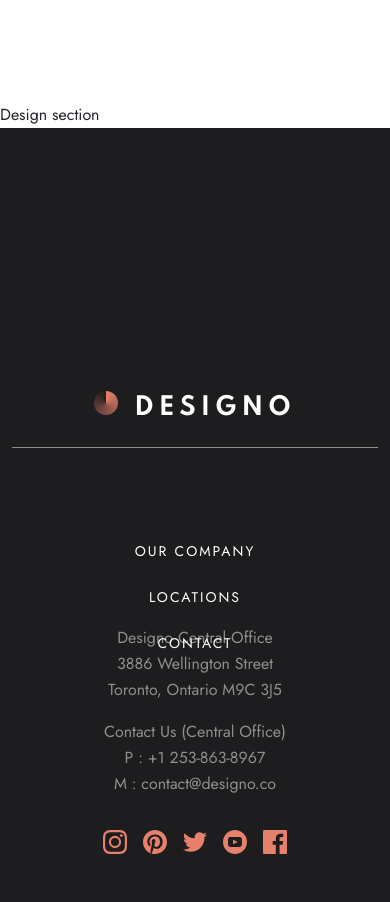
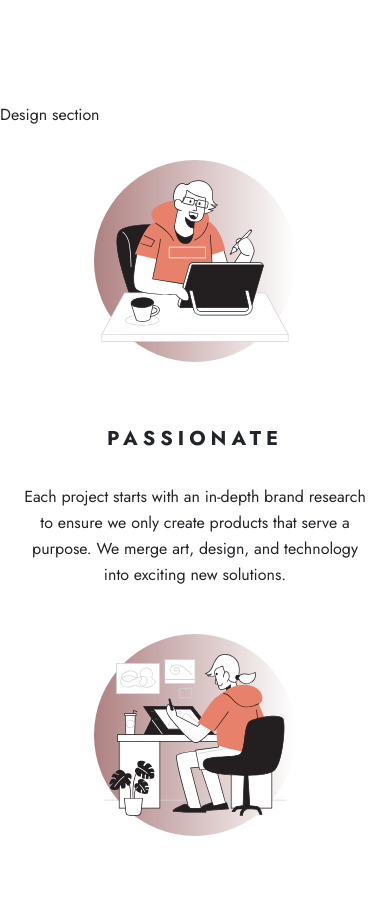
Before and after one commit to codejohnson89/react-designo, a React (Create React App) app: page / in a window 390 px wide. Shown: the part 1980-2882 px from the top of the page. Built offline with nearby package versions, Linux system fonts and the light colour scheme.

Commit message:
Built the about home cards but still needing to double check the mobile versions for this

```diff
--- a/src/App.js
+++ b/src/App.js
@@ -4,7 +4,6 @@ import './App.scss';
 
 import Footer from './components/Footer';
 import Header from './components/Header';
-import Jumbotron from './components/Jumbotron';
 
 import Home from './pages/Home';
 
--- a/src/App.scss
+++ b/src/App.scss
@@ -5,3 +5,4 @@
 @import './styles/footer';
 @import './styles/jumbotron';
 @import './styles/designs';
+@import './styles/aboutHomeCard';
--- /dev/null
+++ b/src/components/AboutHomeCard.js
@@ -0,0 +1,21 @@
+import React from 'react';
+
+
+const AboutHomeCard = (props) => {
+
+    const {heading, image, text, altText} = props;
+
+    return (
+            <div class="card-custom">
+                <figure>
+                    <img src={image} alt={altText} />
+                </figure>
+                <div className="content">
+                    <h3>{heading}</h3>
+                    <p>{text}</p>
+                </div>
+            </div>
+    )
+}
+
+export default AboutHomeCard;
--- a/src/components/Header.js
+++ b/src/components/Header.js
@@ -1,6 +1,6 @@
 import React from 'react';
 
-import { Navbar, Nav, Container, Row } from 'react-bootstrap';
+import { Navbar, Nav, Container } from 'react-bootstrap';
 
 const Header = () => {
     return(
--- a/src/pages/Home.js
+++ b/src/pages/Home.js
@@ -1,11 +1,15 @@
 import React from 'react';
 import Jumbotron from '../components/Jumbotron';
 
-import { Button } from 'react-bootstrap';
+import { Button, Container } from 'react-bootstrap';
 import phoneImg from '../assets/home/desktop/image-hero-phone.png';
 import Oval from '../components/Oval';
 import HomeProjects from '../components/HomeProjects';
 import Designs from '../components/Designs';
+import AboutHomeCard from '../components/AboutHomeCard';
+import friendly from '../assets/home/desktop/illustration-friendly.svg';
+import passionate from '../assets/home/desktop/illustration-passionate.svg';
+import resourceful from '../assets/home/desktop/illustration-resourceful.svg';
 
 
 const Home = () => {
@@ -24,6 +28,13 @@ const Home = () => {
             <Oval />
             <HomeProjects />
             <Designs />
+            <Container>
+                <div className="card-container">
+                    <AboutHomeCard heading="passionate" altText="passionate" image={passionate} text="Each project starts with an in-depth brand research to ensure we only create products that serve a purpose. We merge art, design, and technology into exciting new solutions."/>
+                    <AboutHomeCard heading="resourceful" altText="resourceful" image={resourceful} text="Everything that we do has a strategic purpose. We use an agile approach in all of our projects and value customer collaboration. It guarantees superior results that fulfill our clients’ needs."/>
+                    <AboutHomeCard heading="friendly" altText="friendly" image={friendly} text="We are a group of enthusiastic folks who know how to put people first. Our success depends on our customers, and we  strive to give them the best experience a company can provide."/>
+                </div>
+            </Container>
         </>
     )
 }
--- /dev/null
+++ b/src/styles/_aboutHomeCard.scss
@@ -0,0 +1,79 @@
+.card-container {
+    display: flex;
+    max-width: 1111px;
+    margin: 0 auto 80px;
+    gap: 30px;
+
+    .card-custom {
+        display: flex;
+        flex-direction: column;
+        justify-content: center;
+        align-items: center;
+        height: 412px;
+        min-width: 350px;
+
+        figure {
+            background: linear-gradient(90deg, rgba(93, 2, 2, 0.0001) 0%, rgba(93, 2, 2, 0.497569) 100%);
+            mix-blend-mode: normal;
+            border-radius: 110px;
+            transform: matrix(-1, 0, 0, 1, 0, 0);
+        }
+
+        .content {
+            text-align: center;
+
+            h3 {
+                text-transform: uppercase;
+                margin: 48px 0 32px;
+            }
+
+            p {
+                text-align: center;
+            }
+        }
+    }
+
+    @media only screen and (max-width: 1024px) {
+        flex-direction: column;
+        max-width: 690px;
+        height: 670px;
+
+        .card-custom {
+            flex-direction: row;
+            height: 205px;
+            max-width: 680px;
+            margin: 16px auto;
+
+            .content {
+                max-width: 440px;
+                text-align: left;
+                margin-left: 48px;
+
+                p {
+                    text-align: justify;
+                }
+            }
+        }
+    }
+
+    @media only screen and (max-width: 768px) {
+        height: 1400px;
+
+        .card-custom {
+            flex-direction: column;
+            height: 412px;
+            max-width: 327px;
+
+            .content {
+                height: 162px;
+                text-align: center;
+                margin-left: 0;
+
+
+                p {
+                    text-align: center;
+                }
+            }
+        }
+    }
+}
--- a/src/styles/_body.scss
+++ b/src/styles/_body.scss
@@ -15,7 +15,7 @@ h1 {
 }
 
 h2 {
-    font-size: 2.5rem;
+    font-size: 2.25rem;
     font-weight: 700;
     line-height: 48px;
     letter-spacing: 2px;
```
